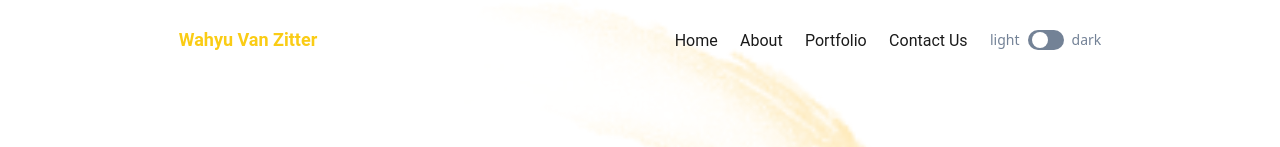
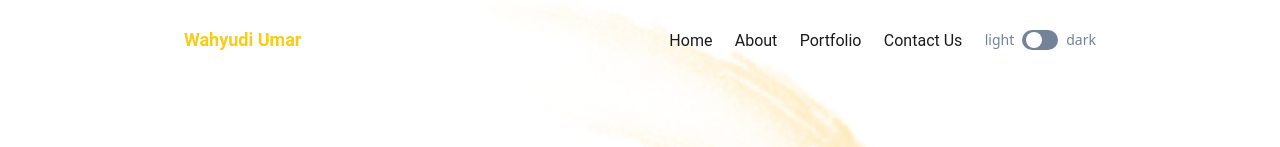
Before and after one commit to wahyucherryorlove/wahyudi-umar, a plain HTML site: page index.html in a window 1280 px wide. Shown: the top 147 px of the page. Drawn offline with Linux system fonts and the light colour scheme; a web font is replaced by a local one.

Commit message:
Mengganti nama user

```diff
--- a/index.html
+++ b/index.html
@@ -24,7 +24,7 @@
   <!-- Header -->
   <header class="navbar flex justify-around h-20 top-0 items-center w-full z-30">
     <a href="#home" class="navbar-link text-lg font-semibold font-['Roboto',sans-serif] text-yellow-400">
-      Wahyu Van Zitter
+      Wahyudi Umar
     </a>
 
     <button class="menu-toggle md:hidden group w-8 h-6 flex flex-col outline-none bg-transparent justify-between">
```
